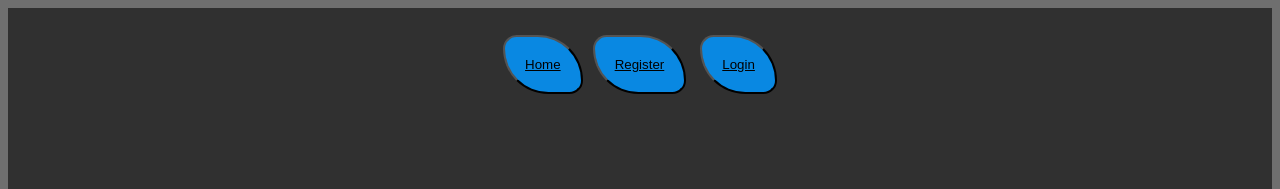
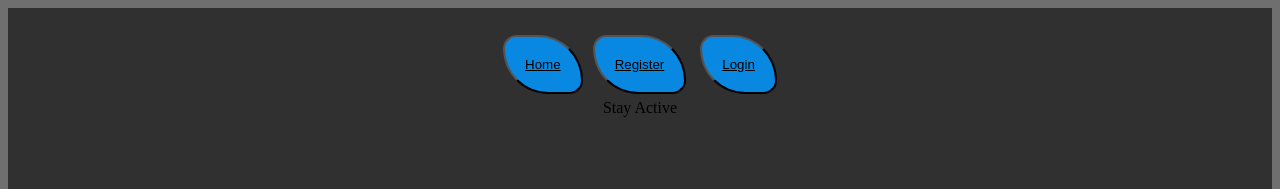
Before and after one commit to golden-state0fmind/RealTaalk-FrontEnd, a React (Create React App) app: page / in a window 1280 px wide. Shown: the top 189 px of the page. Built offline with nearby package versions, Linux system fonts and the light colour scheme.

Commit message:
cleans up code from unused variables

```diff
--- a/src/pages/Home.js
+++ b/src/pages/Home.js
@@ -1,9 +1,8 @@
 import React from 'react';
-import Header from '../components/Header'
 const Home = () => {
     return (
         <div>
-
+            Stay Active
         </div>
     )
 }
```
